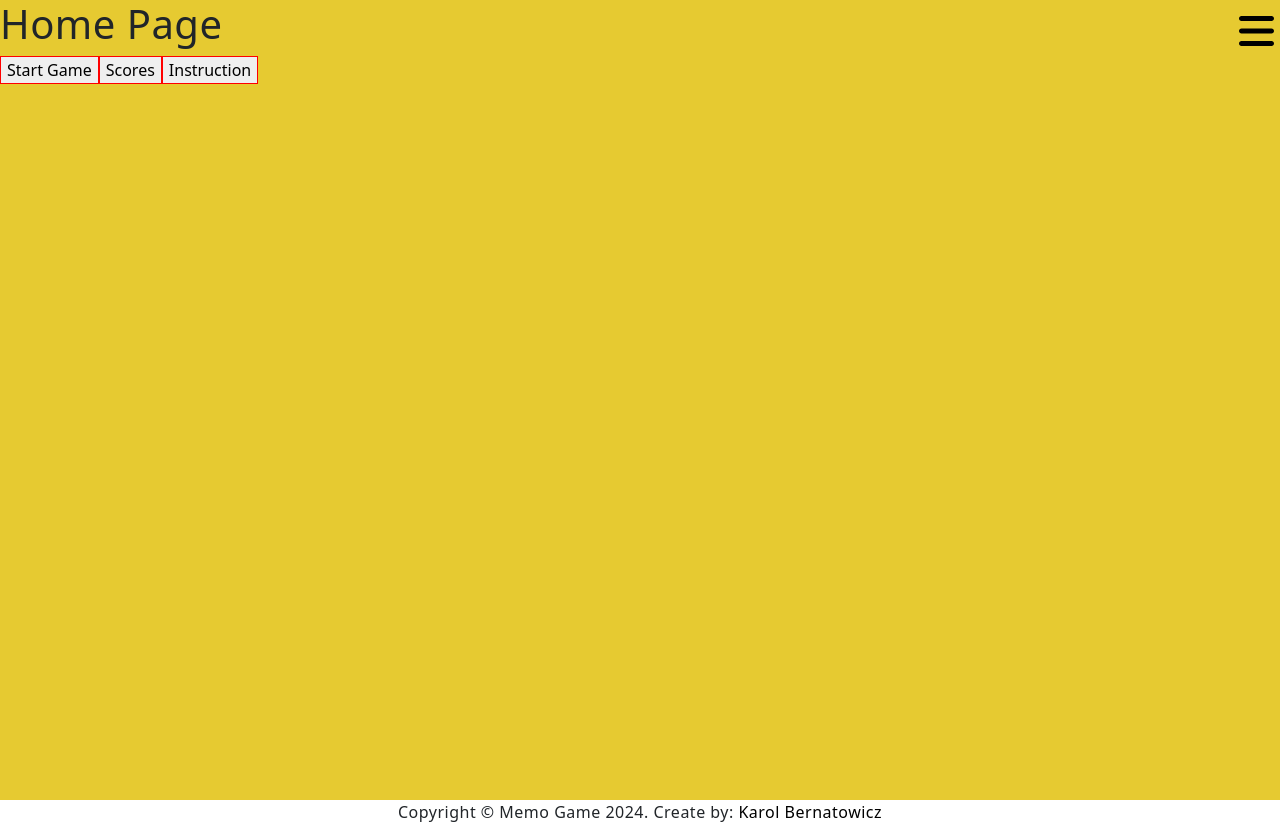
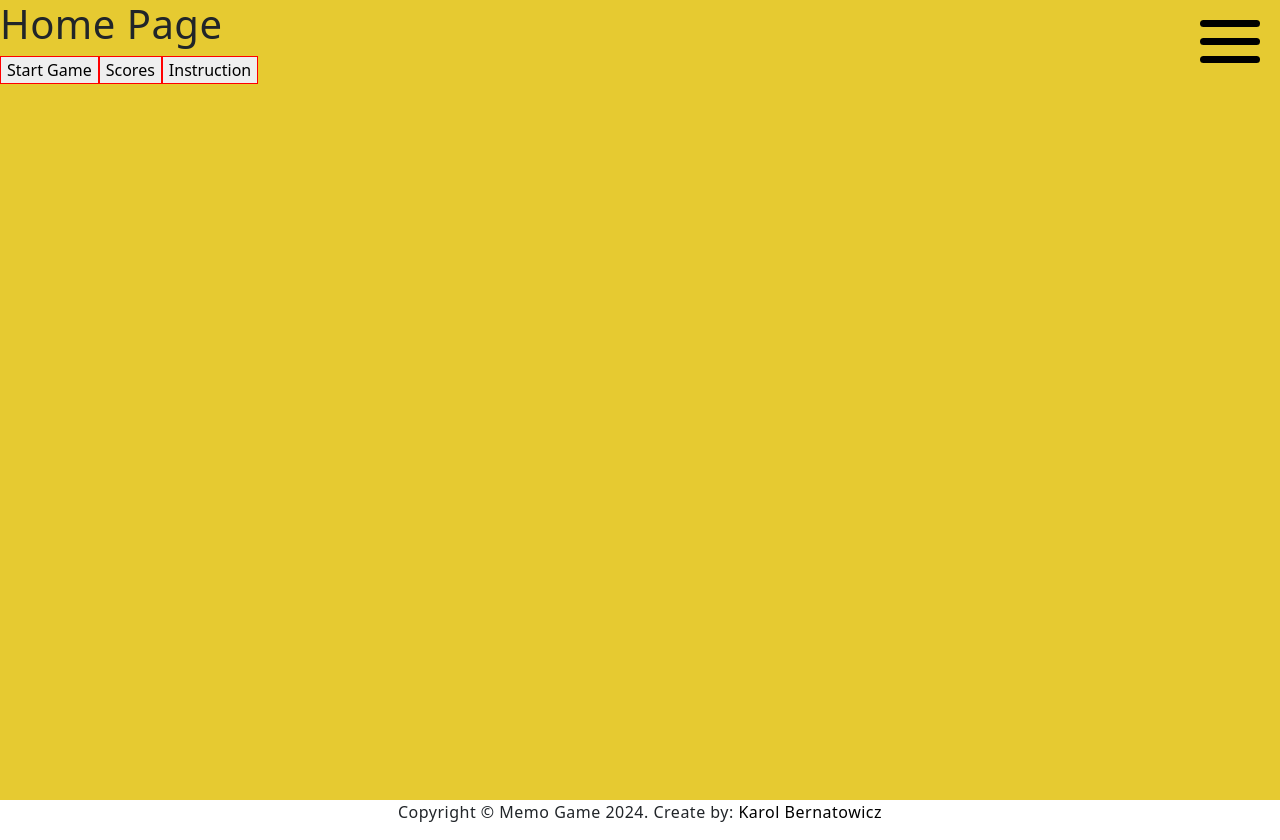
Before and after one commit to karollion/Game-Memo, a React (Create React App) app in the folder client/: page / in a window 1280 px wide. Built offline with nearby package versions, Linux system fonts and the light colour scheme.

Commit message:
Add animated button to open nav menu

```diff
--- a/client/src/components/views/Nav/Nav.module.scss
+++ b/client/src/components/views/Nav/Nav.module.scss
@@ -44,5 +44,74 @@
         color: antiquewhite;
       }
     }
+
+    .navicon1 {
+      position: fixed;
+      top: 0;
+      right: 0;
+      z-index: 99;
+      width: 60px;
+      height: 45px;
+      margin: 20px 20px;
+      -webkit-transform: rotate(0deg);
+      -moz-transform: rotate(0deg);
+      -o-transform: rotate(0deg);
+      transform: rotate(0deg);
+      -webkit-transition: .5s ease-in-out;
+      -moz-transition: .5s ease-in-out;
+      -o-transition: .5s ease-in-out;
+      transition: .5s ease-in-out;
+      cursor: pointer;
+    }
+
+    .navicon1 span {
+      display: block;
+      position: absolute;
+      height: 7px;
+      width: 100%;
+      background: #000000;
+      border-radius: 7px;
+      opacity: 1;
+      -webkit-transform: rotate(0deg);
+      -moz-transform: rotate(0deg);
+      -o-transform: rotate(0deg);
+      transform: rotate(0deg);
+      -webkit-transition: .25s ease-in-out;
+      -moz-transition: .25s ease-in-out;
+      -o-transition: .25s ease-in-out;
+      transition: .25s ease-in-out;
+    }
+
+    .navicon1 span:nth-child(1) {
+      top: 0px;
+    }
+
+    .navicon1 span:nth-child(2) {
+      top: 18px;
+    }
+
+    .navicon1 span:nth-child(3) {
+      top: 36px;
+    }
+
+    .navicon1.open span:nth-child(1) {
+      top: 18px;
+      -webkit-transform: rotate(135deg);
+      -moz-transform: rotate(135deg);
+      -o-transform: rotate(135deg);
+      transform: rotate(135deg);
+    }
+
+    .navicon1.open span:nth-child(2) {
+      opacity: 0;
+    }
+
+    .navicon1.open span:nth-child(3) {
+      top: 18px;
+      -webkit-transform: rotate(-135deg);
+      -moz-transform: rotate(-135deg);
+      -o-transform: rotate(-135deg);
+      transform: rotate(-135deg);
+    }
   }
 }
--- a/client/src/components/views/Nav/Nav.tsx
+++ b/client/src/components/views/Nav/Nav.tsx
@@ -10,11 +10,11 @@ const Nav: React.FC = () : JSX.Element => {
   return (
     <div className={styles.root}>
       <nav className={styles.navigation}>
-        <button
-          className={styles.toggleBtn}
-          onClick={() => setToggleNav((prev) => !prev)}>
-          {toggleNav ? <FontAwesomeIcon  className={styles.icon} icon={faXmark} /> : <FontAwesomeIcon  className={styles.icon} icon={faBars} />}
-        </button>
+        <div className={`${styles.navicon1} ${toggleNav ? styles.open : ''}`} onClick={() => setToggleNav((prev) => !prev)}>
+          <span></span>
+          <span></span>
+          <span></span>
+        </div>
         {toggleNav ?
           <ul>
             <NavLink onClick={() => setToggleNav((prev) => !prev)} className={({ isActive }) => isActive ? styles.linkActive : styles.link} to="/">Home</NavLink>
@@ -22,6 +22,8 @@ const Nav: React.FC = () : JSX.Element => {
             <NavLink onClick={() => setToggleNav((prev) => !prev)} className={({ isActive }) => isActive ? styles.linkActive : styles.link} to="/instruction">Instruction</NavLink>
             <FontAwesomeIcon  className={styles.icon} icon={faVolumeHigh} />
             <FontAwesomeIcon  className={styles.icon} icon={faVolumeXmark} />
+
+
           </ul>
         : null}
       </nav>
```
